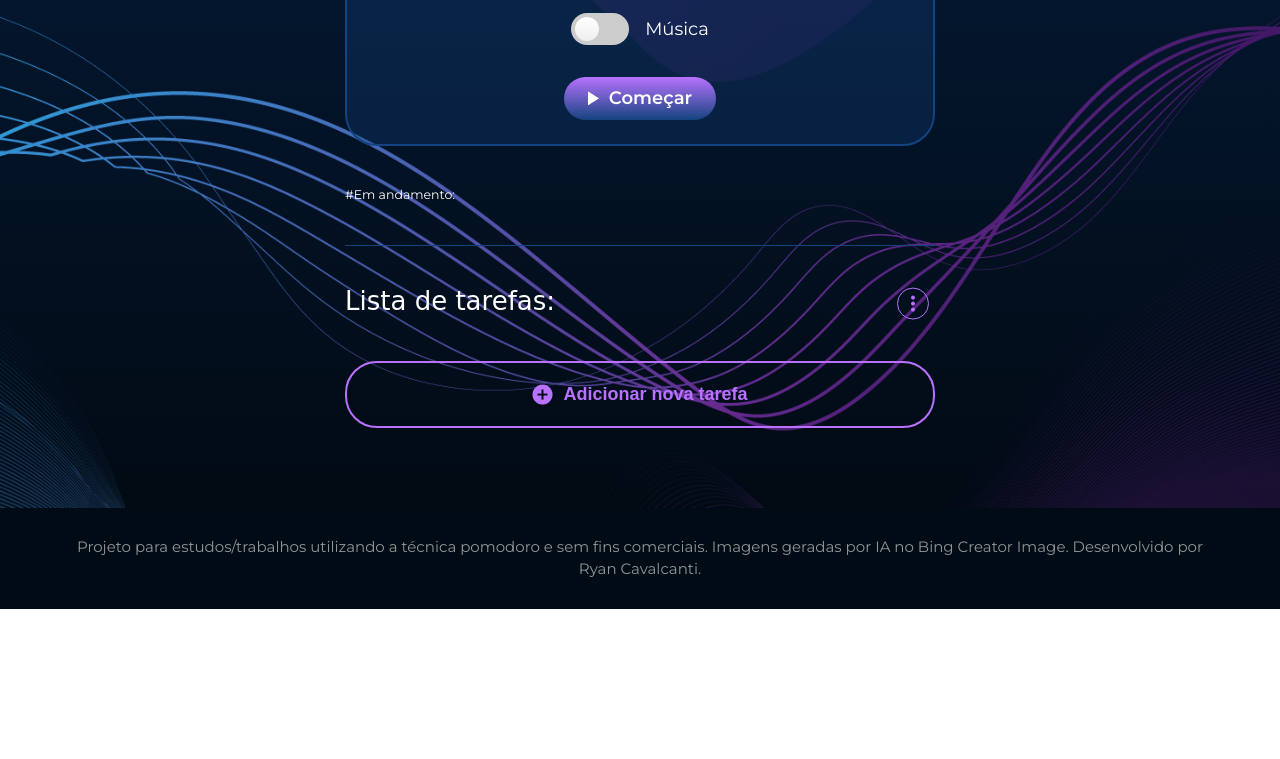
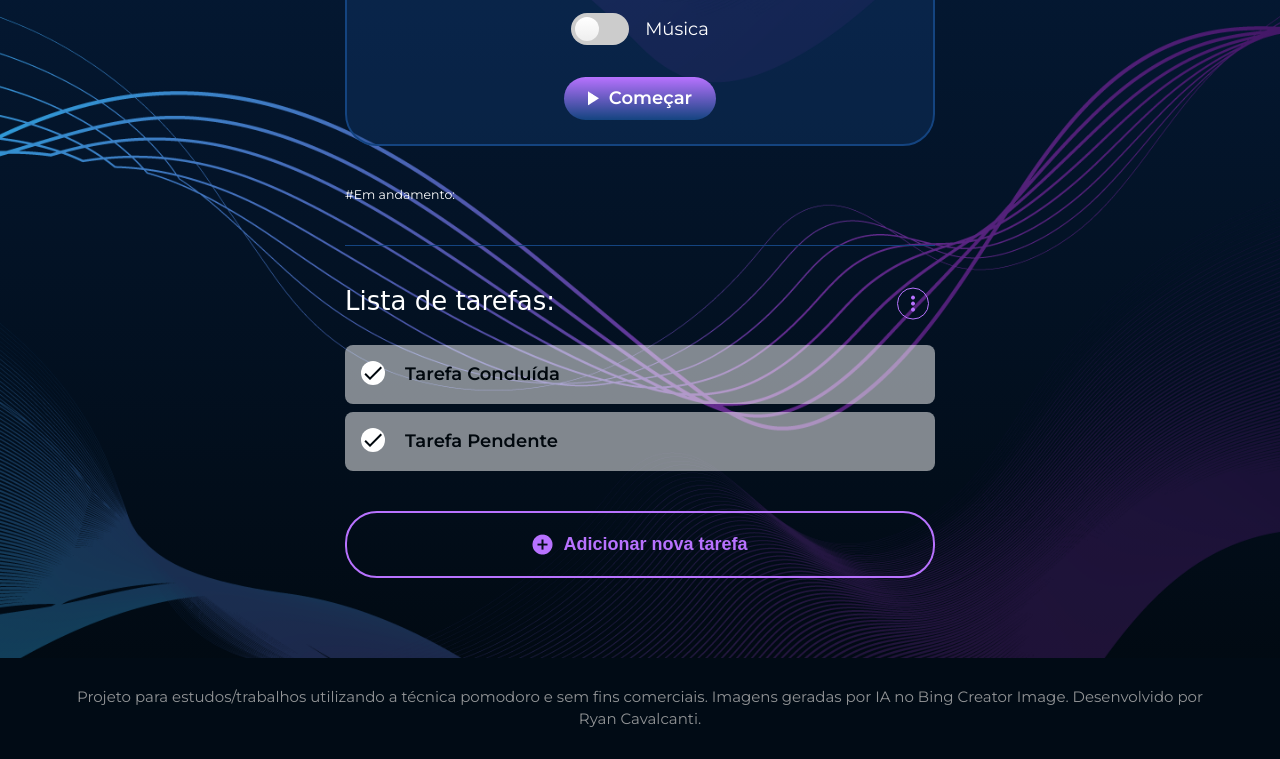
Before and after one commit to RyanCavalcanti/PontoPomodoro, a plain HTML site: page index.html in a window 1280 px wide. Shown: the part 759-1518 px from the top of the page. Before the commit the page ends 1368 px from the top, so only its background shows below. Drawn offline with nearby package versions, Linux system fonts and the light colour scheme; a web font is replaced by a local one.

Commit message:
criando e adicionando funcoes do crud

```diff
--- a/index.html
+++ b/index.html
@@ -16,6 +16,7 @@
         rel="stylesheet">
     <link rel="stylesheet" href="./styles.css">
     <script src="./script.js" defer></script>
+    <script src="./script-crud.js" defer></script>
 </head>
 
 <body>
--- /dev/null
+++ b/script-crud.js
@@ -0,0 +1,46 @@
+const taskListContainer = document.querySelector('.app__section-task-list')
+
+let tarefas = [
+        {
+            descricao: 'Tarefa Concluída',
+            concluida: true
+        },
+        {
+            descricao: 'Tarefa Pendente',
+            concluida: false
+        }
+]
+
+const taskIconSvg = `
+<svg class="app__section-task-icon-status" width="24" height="24" viewBox="0 0 24 24"
+    fill="none" xmlns="http://www.w3.org/2000/svg">
+    <circle cx="12" cy="12" r="12" fill="#FFF" />
+    <path
+        d="M9 16.1719L19.5938 5.57812L21 6.98438L9 18.9844L3.42188 13.4062L4.82812 12L9 16.1719Z"
+        fill="#01080E" />
+</svg>
+`
+
+
+function createTask(tarefa) {
+    const li = document.createElement('li')
+    li.classList.add('app__section-task-list-item');
+
+    const svgIcon = document.createElement('svg')
+    svgIcon.innerHTML = taskIconSvg
+
+    const paragraph = document.createElement('p')
+    paragraph.classList.add('app__section-task-list-item-description')
+
+    paragraph.textContent = tarefa.descricao
+
+    li.appendChild(svgIcon)
+    li.appendChild(paragraph)
+
+    return li
+}
+
+tarefas.forEach(task => {
+    const taskItem = createTask(task)
+    taskListContainer.appendChild(taskItem)
+})
```
